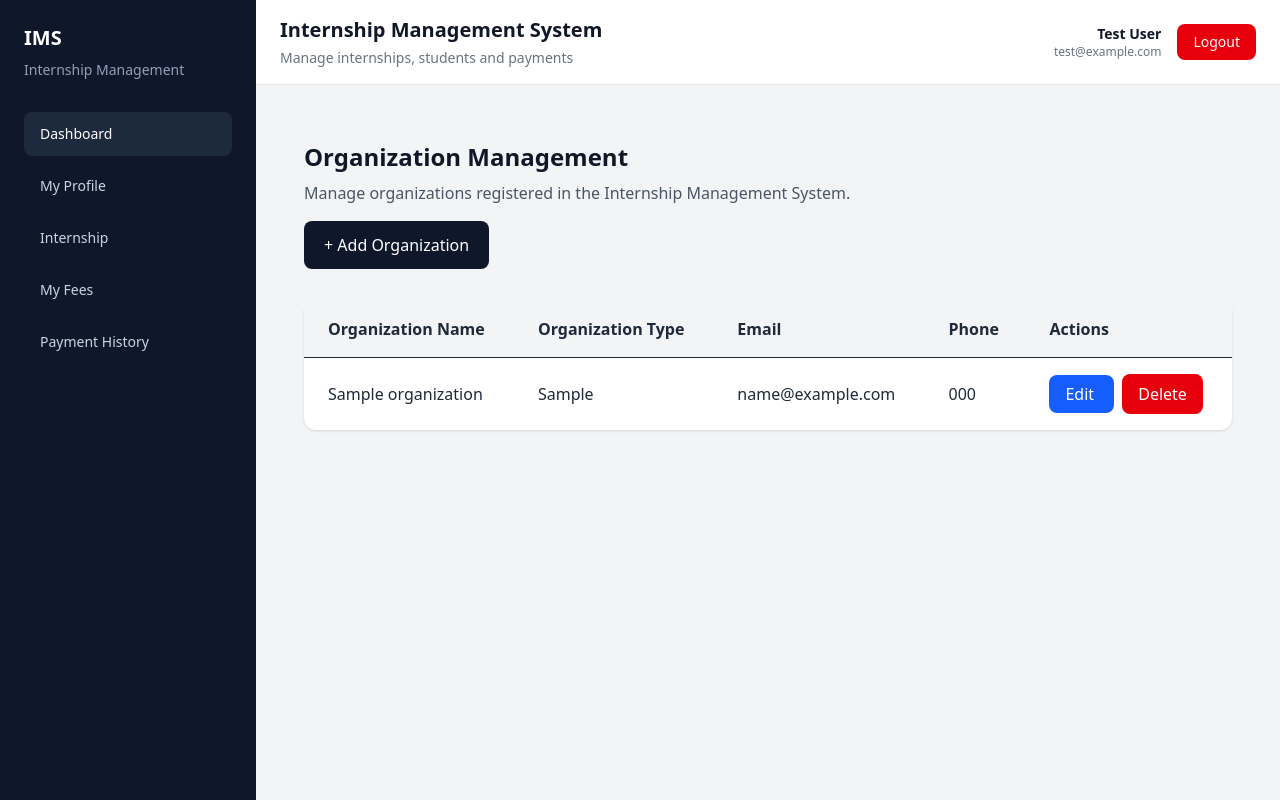
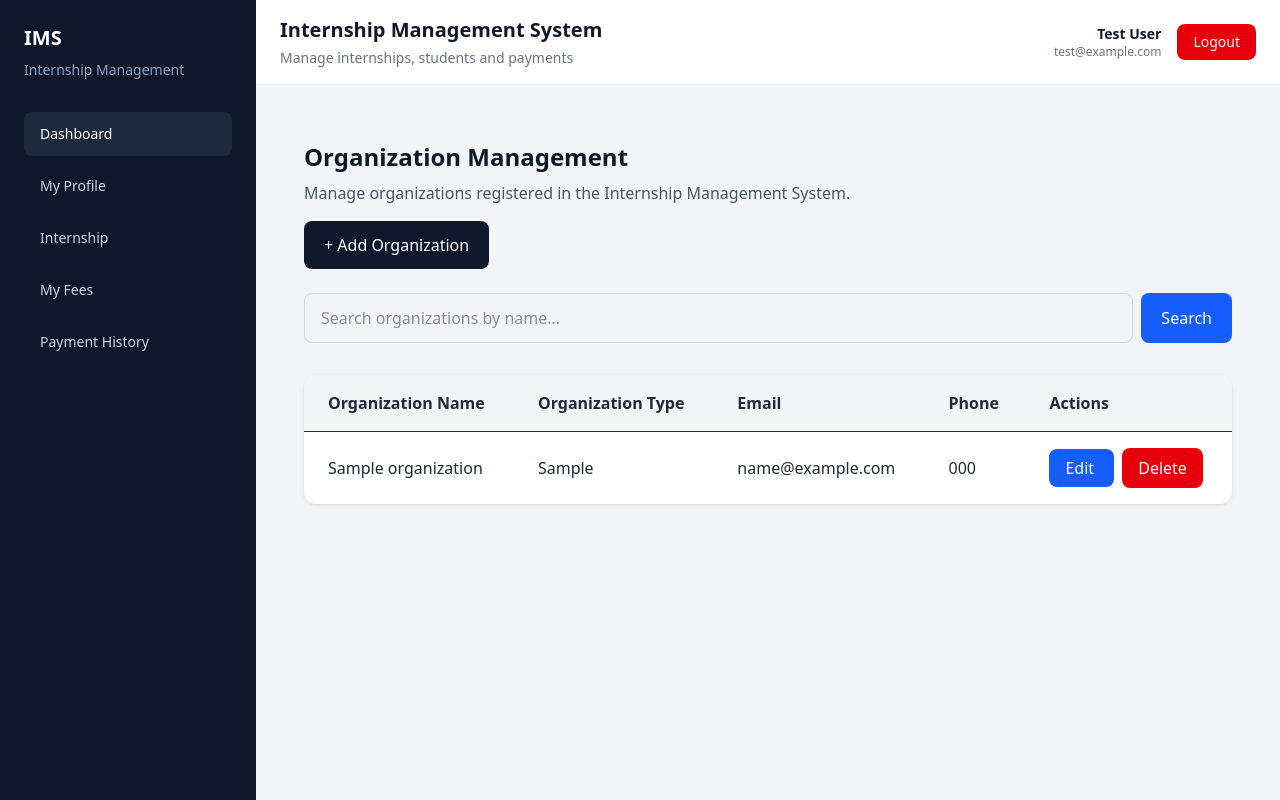
Before and after one commit to Kwizera123/Internship_Management_System_2026, a Laravel app: page /admin/organizations in a window 1280 px wide. Run offline with Laravel 12, Linux system fonts and the light colour scheme; a user stored in the database is signed in; data comes from the database, SQL or seed files in the repository; tables that the repository leaves empty hold one stand-in row (values such as "Sample post"); style sheets or scripts are compiled from the project's sources.

Commit message:
admin Search organizations by name, Completed

```diff
--- a/app/Http/Controllers/OrganizationController.php
+++ b/app/Http/Controllers/OrganizationController.php
@@ -7,15 +7,21 @@ use App\Models\Organization;
 
 class OrganizationController extends Controller
 {
-    public function index()
-    {
-        $organizations = Organization::orderBy('name')
-            ->paginate(10);
+   public function index(Request $request)
+{
+    $query = Organization::query();
 
-        return view('admin.organizations', [
-            'organizations' => $organizations,
-        ]);
+    if ($request->filled('search')) {
+        $query->where('name', 'like', '%' . $request->search . '%');
     }
+
+    $organizations = $query->orderBy('name')
+        ->paginate(10);
+
+    return view('admin.organizations', [
+        'organizations' => $organizations,
+    ]);
+}
 
     public function create()
     {
--- a/resources/views/admin/organizations.blade.php
+++ b/resources/views/admin/organizations.blade.php
@@ -22,6 +22,17 @@
       class="mt-4 inline-block rounded-lg bg-slate-900 px-5 py-3 text-white hover:bg-slate-700">
       + Add Organization
     </a>
+
+    <form action="{{ route('admin.organizations') }}" method="GET" class="mt-6">
+      <div class="flex gap-2">
+        <input type="text" name="search" value="{{ request('search') }}" placeholder="Search organizations by name..."
+          class="w-full rounded-lg border border-gray-300 px-4 py-3">
+
+        <button type="submit" class="rounded-lg bg-blue-600 px-5 py-3 text-white hover:bg-blue-700">
+          Search
+        </button>
+      </div>
+    </form>
 
     <div class="mt-8 overflow-hidden rounded-xl bg-white shadow">
       <table class="w-full text-left">
@@ -79,8 +90,12 @@
             </tr>
           @empty
             <tr>
-              <td colspan="4" class="px-6 py-4 text-center">
-                No organizations registered yet.
+              <td colspan="5" class="px-6 py-4 text-center text-gray-500">
+                @if (request('search'))
+                  No organizations found matching "{{ request('search') }}".
+                @else
+                  No organizations registered yet.
+                @endif
               </td>
             </tr>
           @endforelse
```
